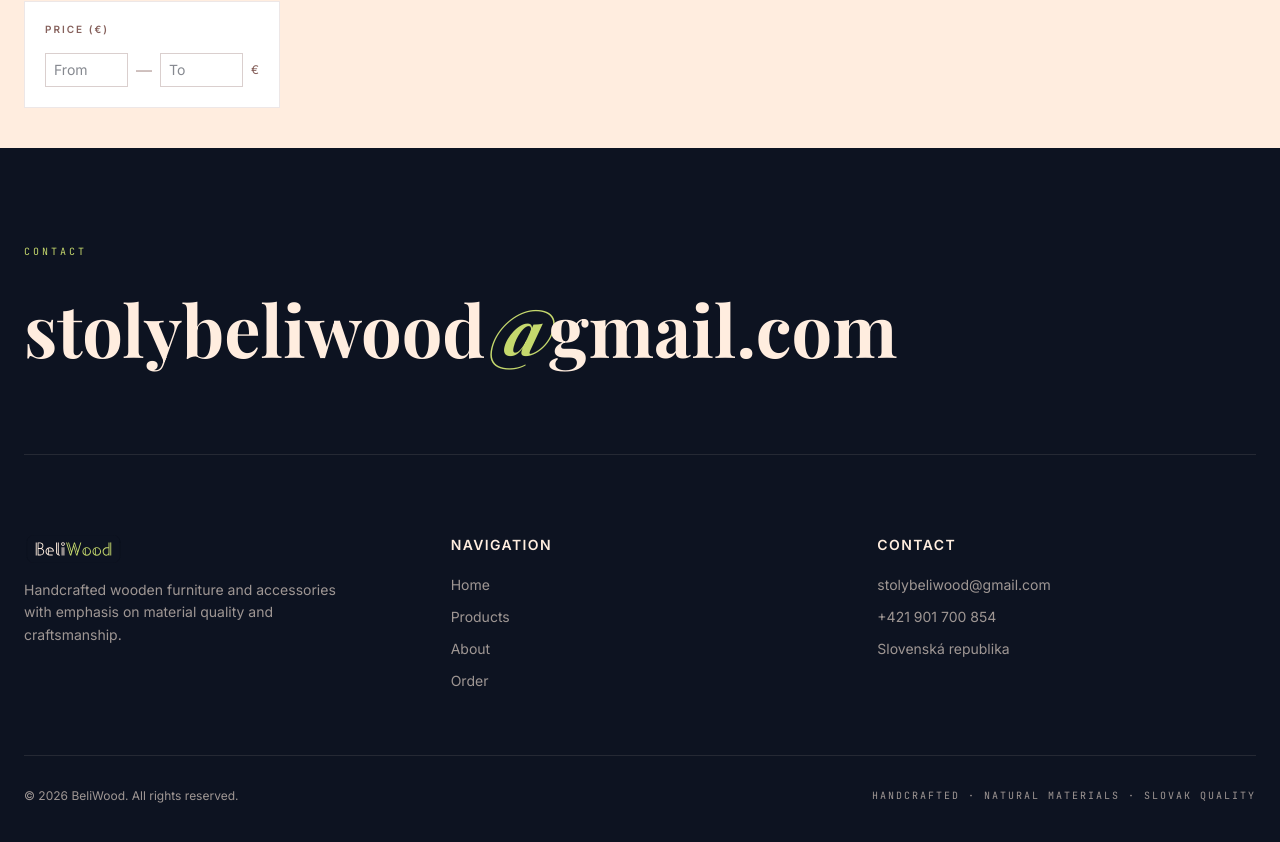
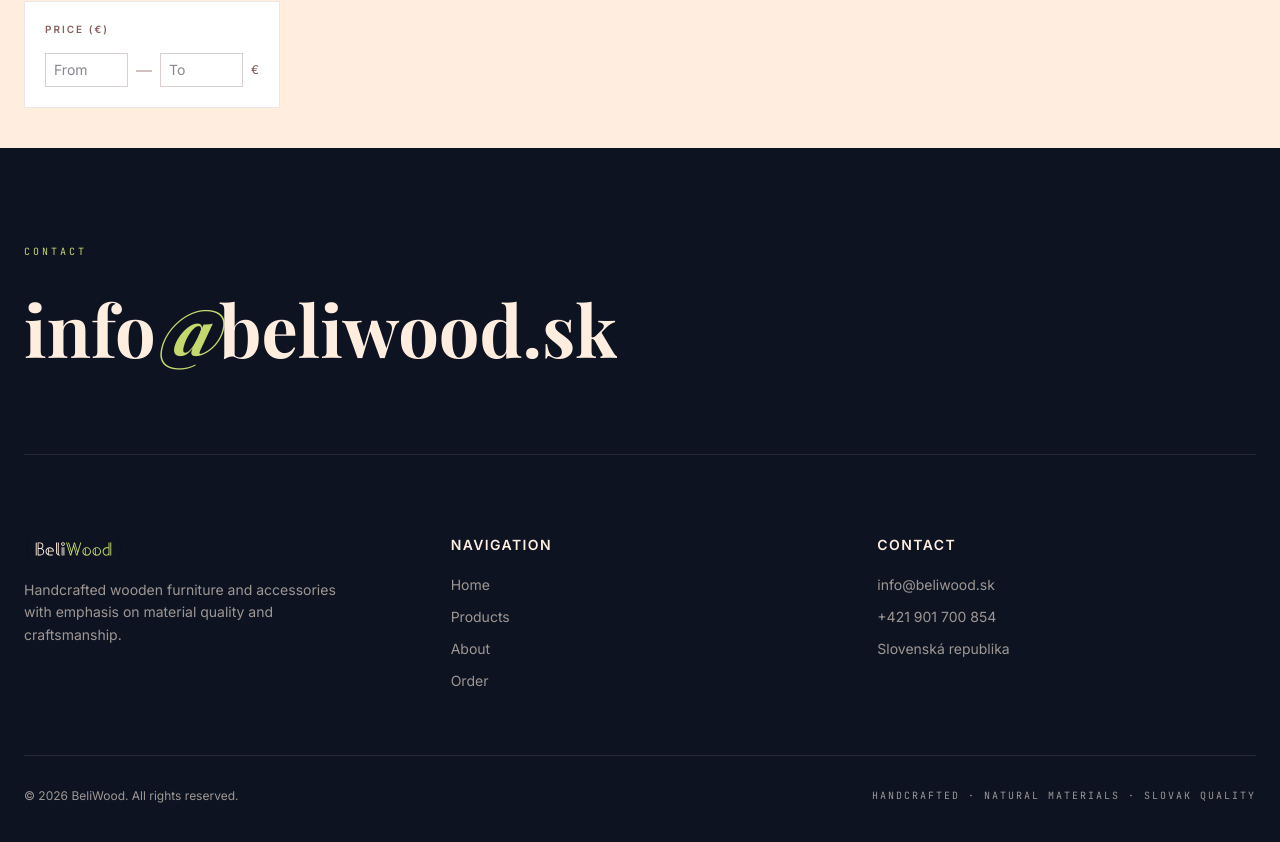
Before and after one commit to FIFO260/beliwood, a Next.js app: page /en/drevo in a window 1280 px wide. Shown: the part 1706-2548 px from the top of the page. Built offline with nearby package versions, Linux system fonts and the light colour scheme; a web font is replaced by a local one.

Commit message:
oprava o nas

```diff
--- a/components/Footer.tsx
+++ b/components/Footer.tsx
@@ -45,13 +45,13 @@
           </p>
           <Magnetic strength={0.12} className="block w-fit max-w-full">
             <a
-              href="mailto:stolybeliwood@gmail.com"
+              href="mailto:info@beliwood.sk"
               className="group block w-fit max-w-full"
               data-reveal="lines"
             >
               <span className="font-display text-3xl font-bold leading-tight text-[#FFEDDF] transition-colors duration-300 group-hover:text-[#C5D86D] sm:text-5xl md:text-7xl break-all sm:break-normal">
-                stolybeliwood<em className="italic text-[#C5D86D]">@</em>
-                gmail.com
+                info<em className="italic text-[#C5D86D]">@</em>
+                beliwood.sk
               </span>
               <span className="mt-4 block h-px w-full origin-left scale-x-0 bg-[#C5D86D] transition-transform duration-500 [transition-timing-function:cubic-bezier(0.76,0,0.24,1)] group-hover:scale-x-100" />
             </a>
@@ -122,10 +122,10 @@
             <ul className="space-y-3 text-sm">
               <li>
                 <a
-                  href="mailto:stolybeliwood@gmail.com"
+                  href="mailto:info@beliwood.sk"
                   className="link-line transition-colors hover:text-[#C5D86D]"
                 >
-                  stolybeliwood@gmail.com
+                  info@beliwood.sk
                 </a>
               </li>
               <li>+421 901 700 854</li>
--- a/components/Navbar.tsx
+++ b/components/Navbar.tsx
@@ -265,10 +265,10 @@
             Beliwood — Slovensko
           </span>
           <a
-            href="mailto:stolybeliwood@gmail.com"
+            href="mailto:info@beliwood.sk"
             className="m-meta text-sm text-[#C5D86D]"
           >
-            stolybeliwood@gmail.com
+            info@beliwood.sk
           </a>
         </div>
       </div>
--- a/components/fx/SmoothScroll.tsx
+++ b/components/fx/SmoothScroll.tsx
@@ -55,6 +55,15 @@
   // Po navigácii hore + prepočet trigger pozícií pre novú výšku obsahu
   useLayoutEffect(() => {
     const id = window.setTimeout(() => {
+      const hash = window.location.hash;
+      if (hash) {
+        const target = document.querySelector(hash);
+        if (target && window.__smoother) {
+          ScrollTrigger.refresh();
+          window.__smoother.scrollTo(target, false, "top 100px");
+          return;
+        }
+      }
       window.__smoother?.scrollTop(0);
       ScrollTrigger.refresh();
     }, 60);
```
